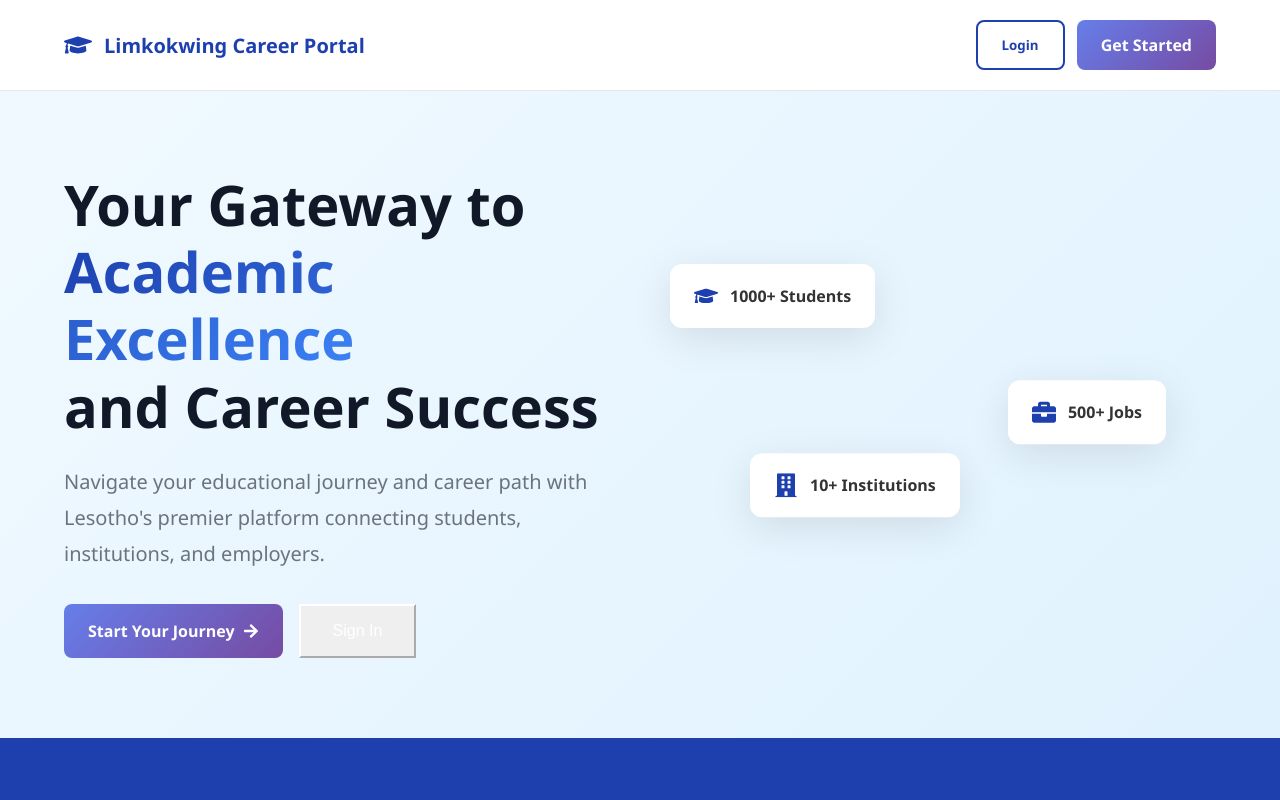
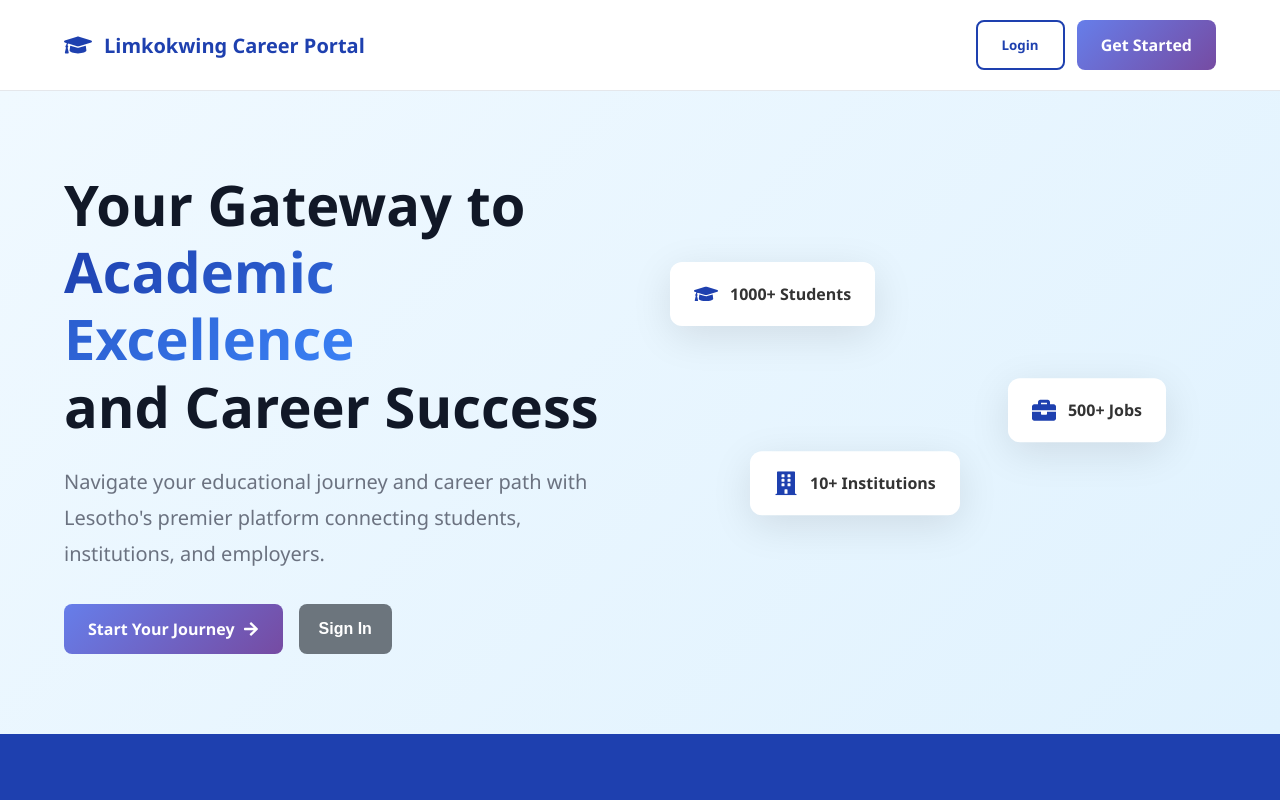
Before and after one commit to DivineChukwudi/CGEIP, a React (Create React App) app in the folder client/: page / in a window 1280 px wide. Shown: the top 800 px of the page. Built offline with nearby package versions, Linux system fonts and the light colour scheme; no server answers.

Commit message:
something new i think

```diff
--- a/client/src/pages/LandingPage.jsx
+++ b/client/src/pages/LandingPage.jsx
@@ -86,7 +86,7 @@
                 <button className="btn-large btn-primary" onClick={() => navigate('/register')}>
                   Start Your Journey <FaArrowRight />
                 </button>
-                <button className="btn-large btn-outline-white" onClick={() => navigate('/login')}>
+                <button className="btn-large btn-secondary" onClick={() => navigate('/login')}>
                   Sign In
                 </button>
               </div>
--- a/client/src/styles/LandingPage.css
+++ b/client/src/styles/LandingPage.css
@@ -490,4 +490,5 @@
   .benefits-text h2 {
     font-size: 32px;
   }
+
 }
```
